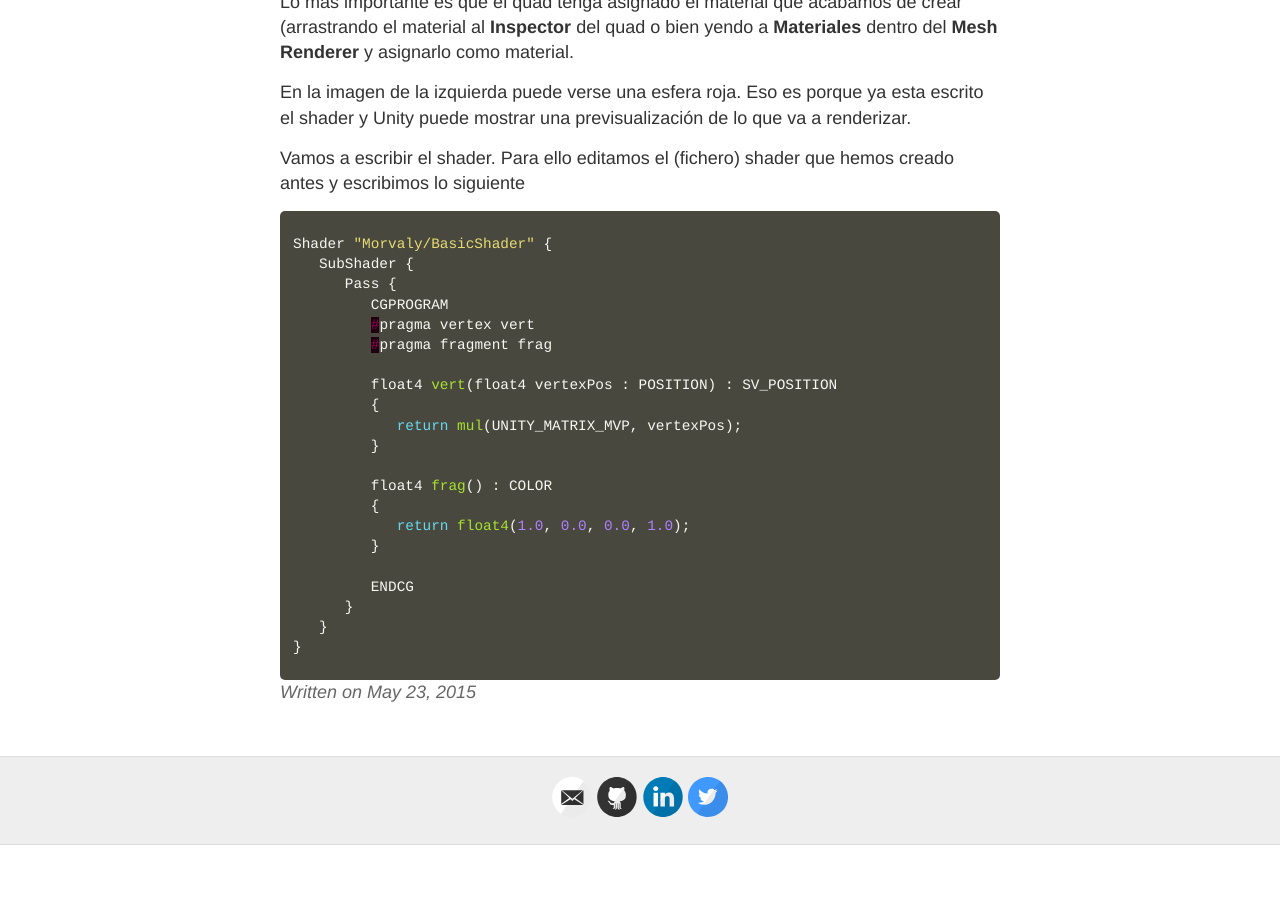
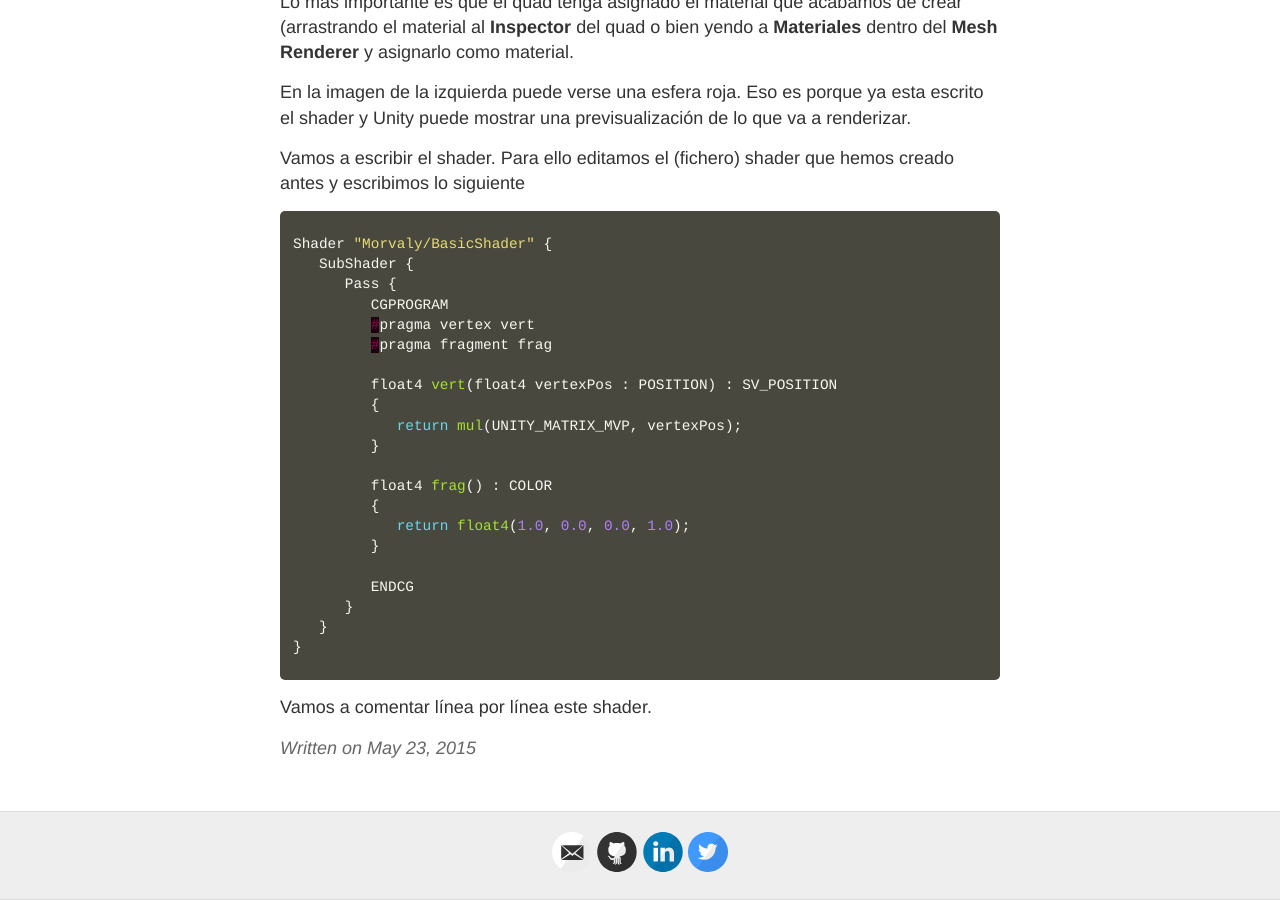
Before and after one commit to josemorval/UnityArchive, a Jekyll site: the page built from _posts/2015-05-23-pintandocuadro.md, in a window 1280 px wide and 900 px high, scrolled down 1944 px. Built offline with Jekyll 4.4.1, drawn with Linux system fonts in a browser that asks for light colours; Markdown is read by kramdown in place of the engine named in the settings; before the commit the page ends 2789 px from its top, so only the background shows below that; some of the changed text lies outside the part shown.

Commit message:
Updated 2015-05-23-pintandocuadro.md

````diff
--- a/_posts/2015-05-23-pintandocuadro.md
+++ b/_posts/2015-05-23-pintandocuadro.md
@@ -17,7 +17,7 @@
 
 Un ejemplo básico de **vertex shader** sería
 
-```c
+```csharp
 float4 vert(float4 vertexPos : POSITION) : SV_POSITION
 {
 	return mul(UNITY_MATRIX_MVP, vertexPos);
@@ -27,7 +27,7 @@
 
 Por otro lado, un ejemplo de **fragment shader** podría ser
 
-```c
+```csharp
 float4 frag() : COLOR
 {
 	return float4(1.0, 0.0, 0.0, 1.0);
@@ -75,3 +75,5 @@
    }
 }
 ```
+
+Vamos a comentar línea por línea este shader.
````
